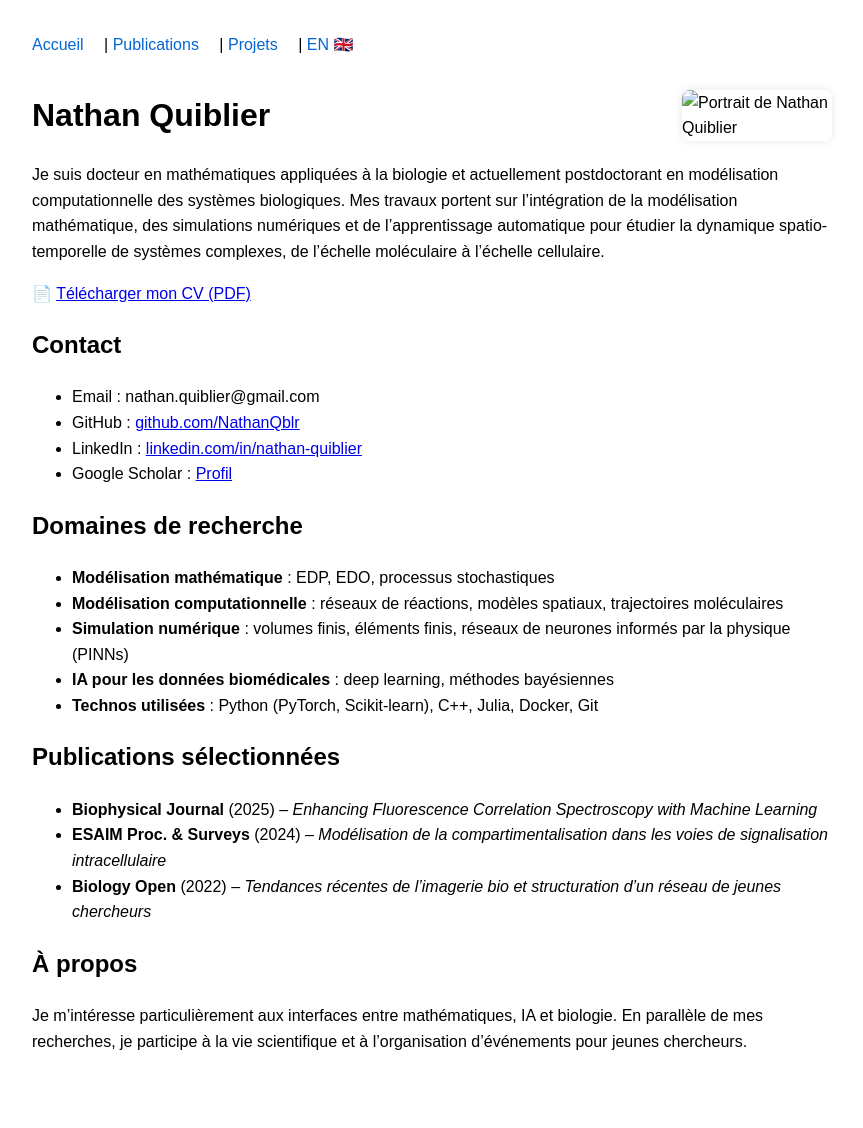
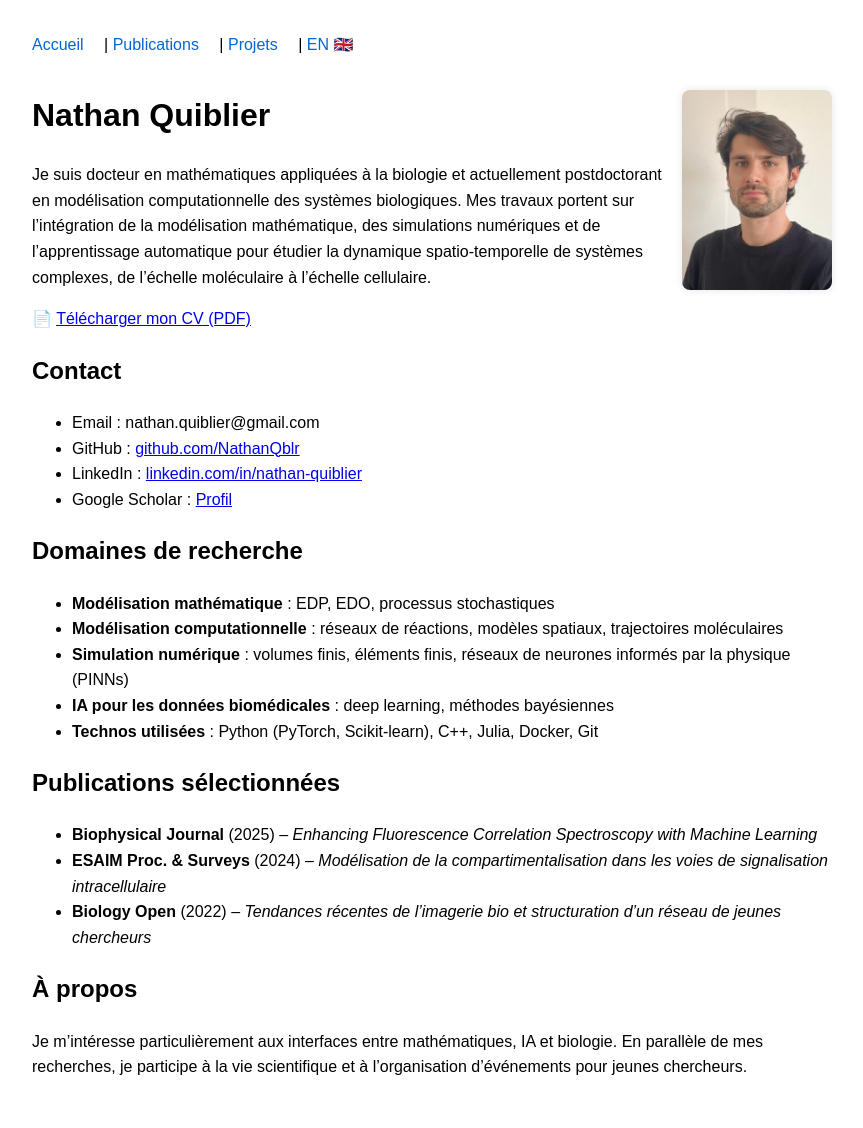
Before and after one commit to NathanQblr/nathanqblr.github.io, a Jekyll site: the page built from fr/index.md, in a window 1280 px wide. Shown: the whole page, without its empty margins (208-1071 px from the left). Built offline with Jekyll 4.4.1, drawn with Linux system fonts in a browser that asks for light colours; before the commit the page ends 1102 px from its top, so only the background shows below that.

Commit message:
photo fr

```diff
--- a/fr/index.md
+++ b/fr/index.md
@@ -4,7 +4,7 @@ title: Nathan Quiblier
 permalink: /fr/
 ---
 
-<img src="ressources/photo_cv_last.jpg" alt="Portrait de Nathan Quiblier" style="float:right; width:150px; margin-left:20px; border-radius:8px; box-shadow: 0 0 8px rgba(0,0,0,0.1);" />
+<img src="../ressources/photo_cv_last.jpg" alt="Portrait de Nathan Quiblier" style="float:right; width:150px; margin-left:20px; border-radius:8px; box-shadow: 0 0 8px rgba(0,0,0,0.1);" />
 
 # Nathan Quiblier
 
```
